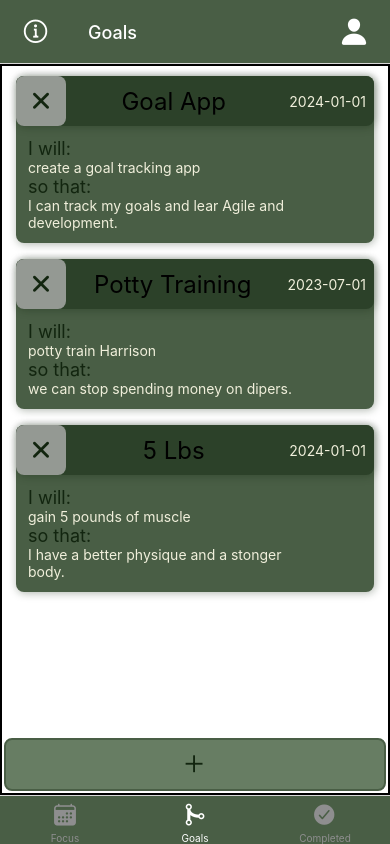
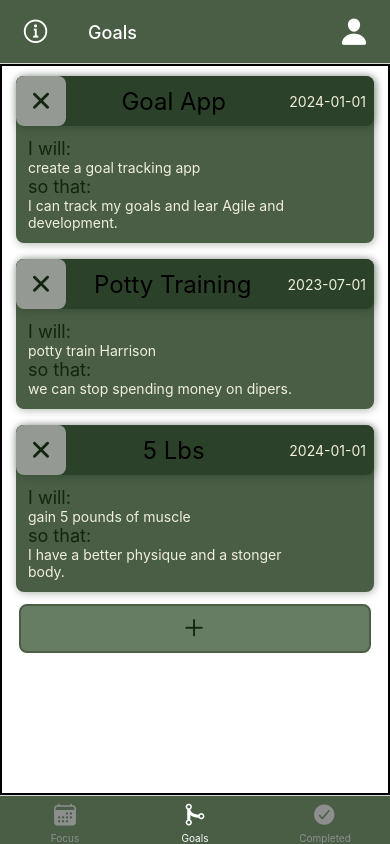
Before and after one commit to BostonBijold/AIM, a React Native app: screen /Goals in a window 390 px wide. Built offline with nearby package versions, Linux system fonts and the light colour scheme.

Commit message:
listfootercomponents - add button on list

```diff
--- a/components/ManageEntries/GoalsForm.js
+++ b/components/ManageEntries/GoalsForm.js
@@ -27,7 +27,7 @@ const [inputs, setInputs] = useState({
         isValid: true,
     },
     isComplete: {
-        value: defaultValues ? defaultValues.isComplete : "",
+        value: defaultValues ? defaultValues.isComplete : false,
         isValid: true,
     },
 });
@@ -49,6 +49,7 @@ function submitHandler() {
         willDescription: inputs.willDescription.value,
         whyDescription: inputs.whyDescription.value,
         deadline: new Date(inputs.deadline.value),
+        isComplete: inputs.isComplete.value
     };
 
     const titleIsValid = goalData.title.trim().length > 0;
@@ -59,10 +60,12 @@ function submitHandler() {
     if (!titleIsValid || !willDescriptionIsValid || !whyDescriptionIsValid || !deadlineIsValid) {
         setInputs((curInputs) => {
             return{
+            id: {value: curInputs.id.value},
             title: {value: curInputs.title.value, isValid: titleIsValid},
             willDescription: {value: curInputs.willDescription.value, isValid: willDescriptionIsValid},
             whyDescription: { value: curInputs.whyDescription.value, isValid: whyDescriptionIsValid},
-            deadline: { value: curInputs.deadline.value, isValid: deadlineIsValid}
+            deadline: { value: curInputs.deadline.value, isValid: deadlineIsValid},
+            isComplete: {value: curInputs.isComplete.value}
             };
         });
         return;
--- a/components/UI/IconButton.js
+++ b/components/UI/IconButton.js
@@ -1,10 +1,11 @@
 import { Pressable, StyleSheet, View } from "react-native";
 import { Ionicons } from "@expo/vector-icons";
+import { GlobalStyles } from "../../constants/colors";
 
-function IconButton({ icon, size, color, onPress }) {
+function IconButton({ icon, size, color, onPress, style }) {
   return (
     <Pressable onPress={onPress} style={({pressed}) => pressed && styles.pressed}>
-      <View style={styles.buttonContainer}>
+      <View style={[styles.buttonContainer, style]}>
         <Ionicons name={icon} size={size} color={color} />
       </View>
     </Pressable>
@@ -15,10 +16,11 @@ export default IconButton;
 
 const styles = StyleSheet.create({
     buttonContainer: {
-        borderRadius: 24,
+        borderRadius: 50,
         padding: 6,
         marginVertical: 2,
-        marginHorizontal: 15
+        marginHorizontal: 15,
+        alignItems: 'center'
     },
     pressed: {
         opacity: 0.75
--- a/screens/ManageGoal.js
+++ b/screens/ManageGoal.js
@@ -16,7 +16,7 @@ function ManageGoals({ route, navigation }) {
 
   useLayoutEffect(() => {
     navigation.setOptions({
-      title: isEditing ? "Goal Title" : "Add Goal",
+      title: isEditing ? "Edit Goal" : "Add Goal",
     });
   }, [navigation, isEditing]);
 
@@ -33,19 +33,22 @@ function ManageGoals({ route, navigation }) {
 
   function confirmHandler(goalData) {
    if (isEditing) {
+    console.log(goalData);
     goalsCtx.updateGoal(editedGoalId, goalData);
    } else {
-    //goalsCtx.addGoal(goalData);
-    goalsCtx.addGoal({
-      id: "T1",
-      title: "test Training",
-      willDescription: "test add ",
-      whyDescription: "see it work.",
-      deadline: new Date("2023-07-01"),
-      isComplete: false,
-      createdAt: new Date("2023-01-07"),
+    console.log(goalData);
+    goalsCtx.addGoal(goalData);
 
-    })
+    // goalsCtx.addGoal({
+    //   id: "T1",
+    //   title: "test Training",
+    //   willDescription: "test add ",
+    //   whyDescription: "see it work.",
+    //   deadline: new Date("2023-07-01"),
+    //   isComplete: false,
+    //   //createdAt: new Date("2023-01-07"),
+
+    // })
    }
    navigation.goBack();
   }
@@ -113,40 +116,3 @@ const styles = StyleSheet.create({
 
 //set the title of the goal as the title on the card or 'add goal'.
 // trash and complete goal icons need to be at the top of the form .
-
-{
-  /* <View style={styles.container}>
-<View style={styles.contentContainer}>
-  <Text>I will: </Text>
-  <TextInput />
-  <Text>so that: </Text>
-  <TextInput />
-  <Text>By: </Text>
-  <TextInput />
-</View>
-<View style={styles.buttonContainer}>
-  <IconButton
-    icon={"add"}
-    size={50}
-    color={GlobalStyles.colors.dark1}
-  ></IconButton>
-</View>
-{isEditing && (
-  <View style={styles.completeCancel}>
-    <IconButton
-      icon={"trash"}
-      size={50}
-      color={GlobalStyles.colors.dark1}
-      onPress={closeHandler}
-    />
-    <IconButton
-      icon={"checkbox"}
-      size={50}
-      color={GlobalStyles.colors.dark1}
-      onPress={closeHandler}
-    />
-  </View>
-)}
-
-</View> */
-}
--- a/storage/GoalLIst.js
+++ b/storage/GoalLIst.js
@@ -10,22 +10,18 @@ function renderGoalItem(itemData) {
 function GoalList({ goals }) {
   return (
     <View style={styles.container}>
-    <FlatList
-      data={goals}
-      renderItem={renderGoalItem}
-      keyExtractor={(item) => item.id}
-    />
-    <View style={styles.buttonAlignment}>
-    <View style={styles.buttonContainer}>
-          <IconButton
+      <FlatList
+        data={goals}
+        renderItem={renderGoalItem}
+        keyExtractor={(item) => item.id}
+        ListFooterComponent={<IconButton
           icon={"add"}
           size={30}
           color={GlobalStyles.colors.dark1}
-        ></IconButton>
-        </View>
-        </View>
+          style={styles.buttonContainer}
+        ></IconButton>}
+      />
     </View>
-
   );
 }
 
@@ -36,21 +32,15 @@ const styles = StyleSheet.create({
     borderWidth: 2,
     padding: 2,
     flex: 1,
-
   },
   buttonContainer: {
     borderColor: GlobalStyles.colors.layer1,
     borderRadius: 8,
     borderWidth: 2,
     backgroundColor: GlobalStyles.colors.layer1light,
-    width: '100%',
-    justifyContent: "center",
     alignItems: "center",
-
+    marginTop: 4
   },
-  buttonAlignment: {
-    alignItems: 'center'
-  }
 });
 
 //Pass a onPress to IconButton to navigate to a Manage goal screen. This will free up the top right for info.
--- a/storage/goal-context.js
+++ b/storage/goal-context.js
@@ -8,7 +8,7 @@ const DUMMY_GOALS = [
     whyDescription: "I can track my goals and lear Agile and development.",
     deadline: new Date("2024-01-01"),
     isComplete: false,
-    createdAt: new Date("2023-01-07"),
+    //createdAt: new Date("2023-01-07"),
   },
   {
     id: "g2",
@@ -17,7 +17,7 @@ const DUMMY_GOALS = [
     whyDescription: "we can stop spending money on dipers.",
     deadline: new Date("2023-07-01"),
     isComplete: false,
-    createdAt: new Date("2023-01-07"),
+    //createdAt: new Date("2023-01-07"),
   },
   {
     id: "g3",
@@ -26,7 +26,7 @@ const DUMMY_GOALS = [
     whyDescription: "I can be more physically fit and a better Boston.",
     deadline: new Date("2023-01-01"),
     isComplete: true,
-    createdAt: new Date("2022-01-01"),
+    //createdAt: new Date("2022-01-01"),
   },
   {
     id: "g4",
@@ -35,7 +35,7 @@ const DUMMY_GOALS = [
     whyDescription: "I have a better physique and a stonger body.",
     deadline: new Date("2024-01-01"),
     isComplete: false,
-    createdAt: new Date("2023-01-07"),
+    //createdAt: new Date("2023-01-07"),
   },
 ];
 
```
